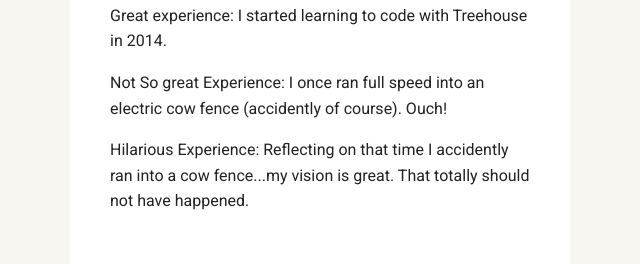
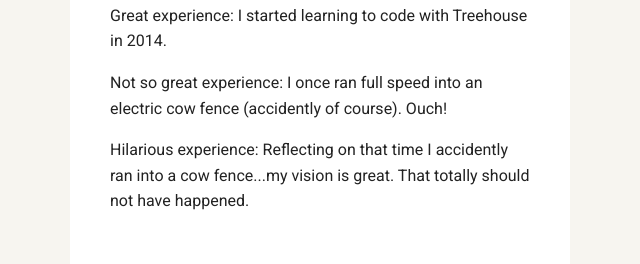
Before and after one commit to MatthewMadden/profile_page, a plain HTML site: page experience.html in a window 1280 px wide. Shown: the part 605-869 px from the top of the page, 20-660 px from the left. Drawn offline with Linux system fonts and the light colour scheme; a web font is replaced by a local one.

Commit message:
Capitalization formatting

```diff
--- a/experience.html
+++ b/experience.html
@@ -26,9 +26,9 @@
       <div class="card">
         <h2>Noteworthy Experience(s)</h2>
         <p>Great experience: I started learning to code with Treehouse in 2014.</p>
-        <p>Not So great Experience: I once ran full speed into an electric cow fence (accidently of course). Ouch!</p>
+        <p>Not so great experience: I once ran full speed into an electric cow fence (accidently of course). Ouch!</p>
         <p>
-          Hilarious Experience: Reflecting on that time I accidently ran into a cow fence...my vision is great. That totally should not have happened.
+          Hilarious experience: Reflecting on that time I accidently ran into a cow fence...my vision is great. That totally should not have happened.
         </p>
       </div>
 
```
